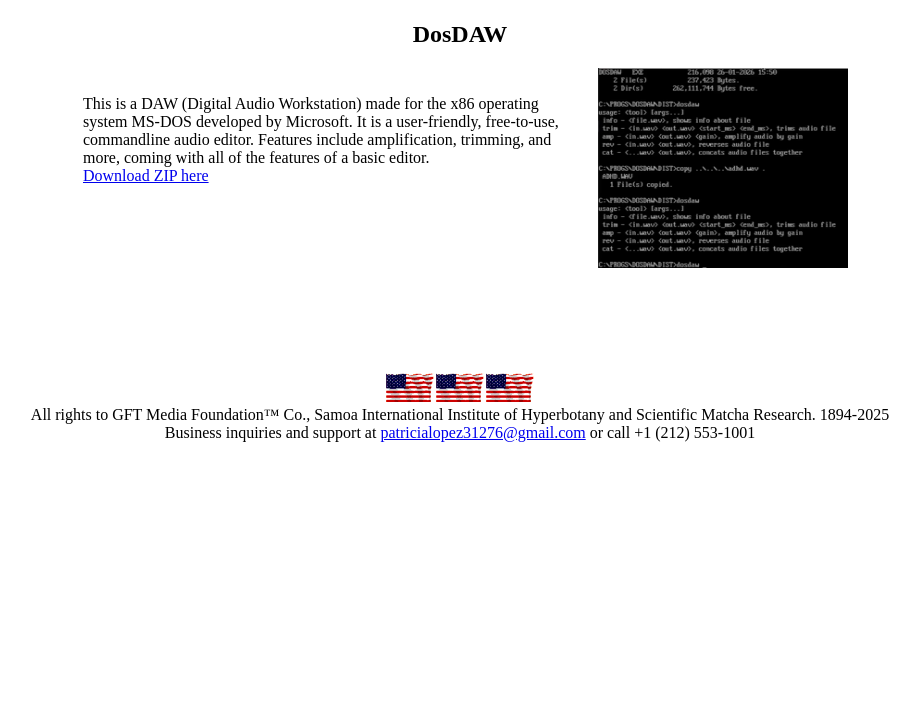
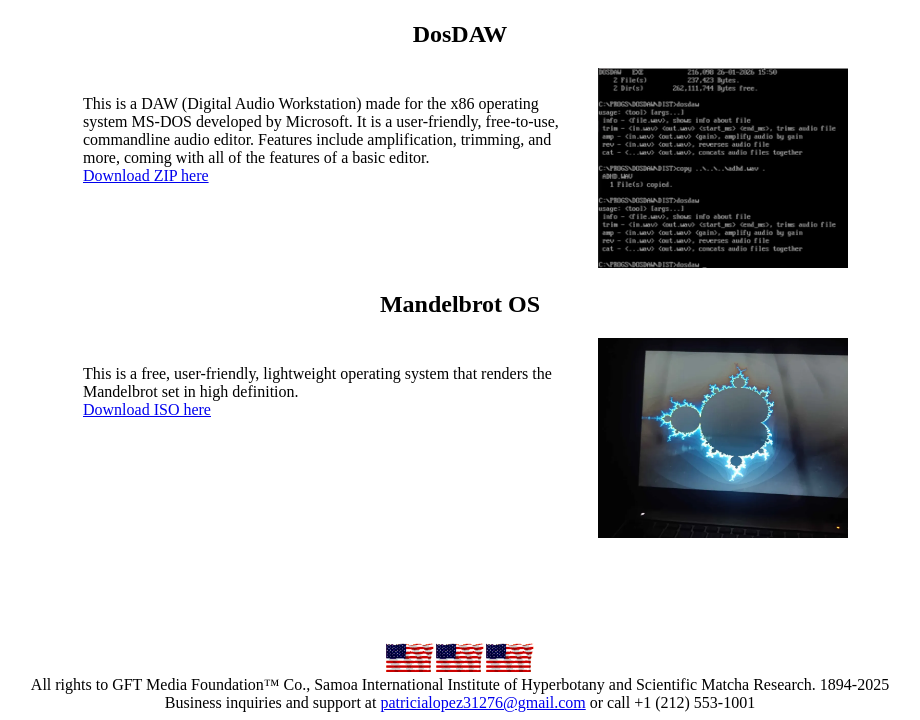
Before and after one commit to gftmedia/gftmedia.github.io, a plain HTML site: page software.html in a window 1280 px wide. Shown: the part 524-1244 px from the top of the page, without its empty margins (180-1100 px from the left). Before the commit the page ends 974 px from the top, so only its background shows below. Drawn offline with Linux system fonts and the light colour scheme.

Commit message:
Update software.html

```diff
--- a/software.html
+++ b/software.html
@@ -52,6 +52,15 @@
 
   </div>
 
+    <div class="container">
+  <h2 style="font-family: times-new-roman; text-align: left;" class="text"> Mandelbrot OS </h2><br>
+  <p style="font-family: times-new-roman; text-align: left; border: 1px solid #fff;
+  border-radius: 1px;
+  padding: 10px;
+  inline-size: 500px;" class="text"> This is a free, user-friendly, lightweight operating system that renders the Mandelbrot set in high definition. <br> <a href="https://gftmedia.github.io/pub/mandelbrot%20os.iso">Download ISO here</a> </p> <img src="Screenshot 2026-05-22 134608.png" width="250" height="200">
+
+  </div>
+
   <div style="padding-top: 100px;"
    <div>
    <img src="flag.gif" height="30px;" width="50px;"/><img src="flag.gif" height="30px;" width="50px;"/><img src="flag.gif" height="30px;" width="50px;"/>
```
